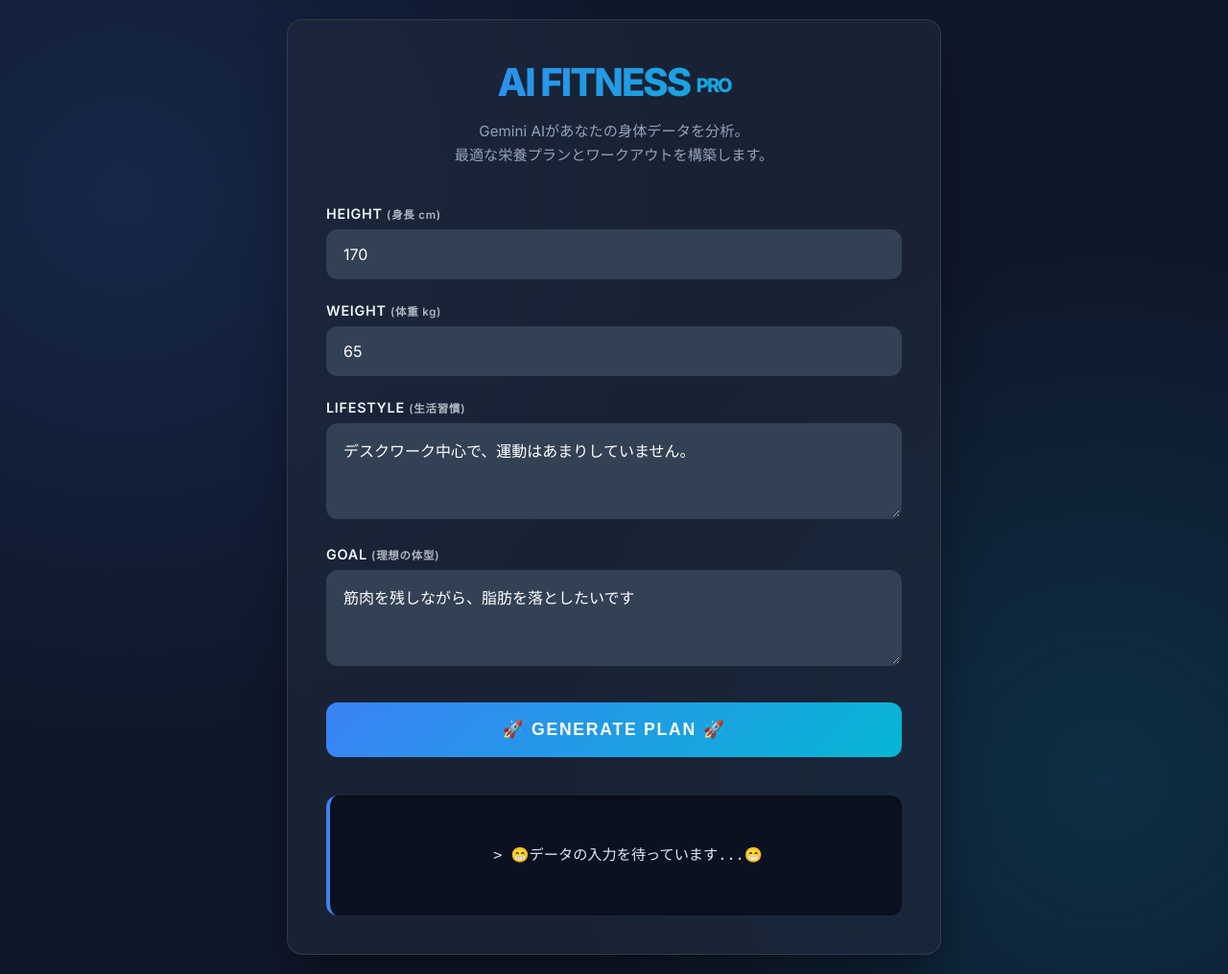
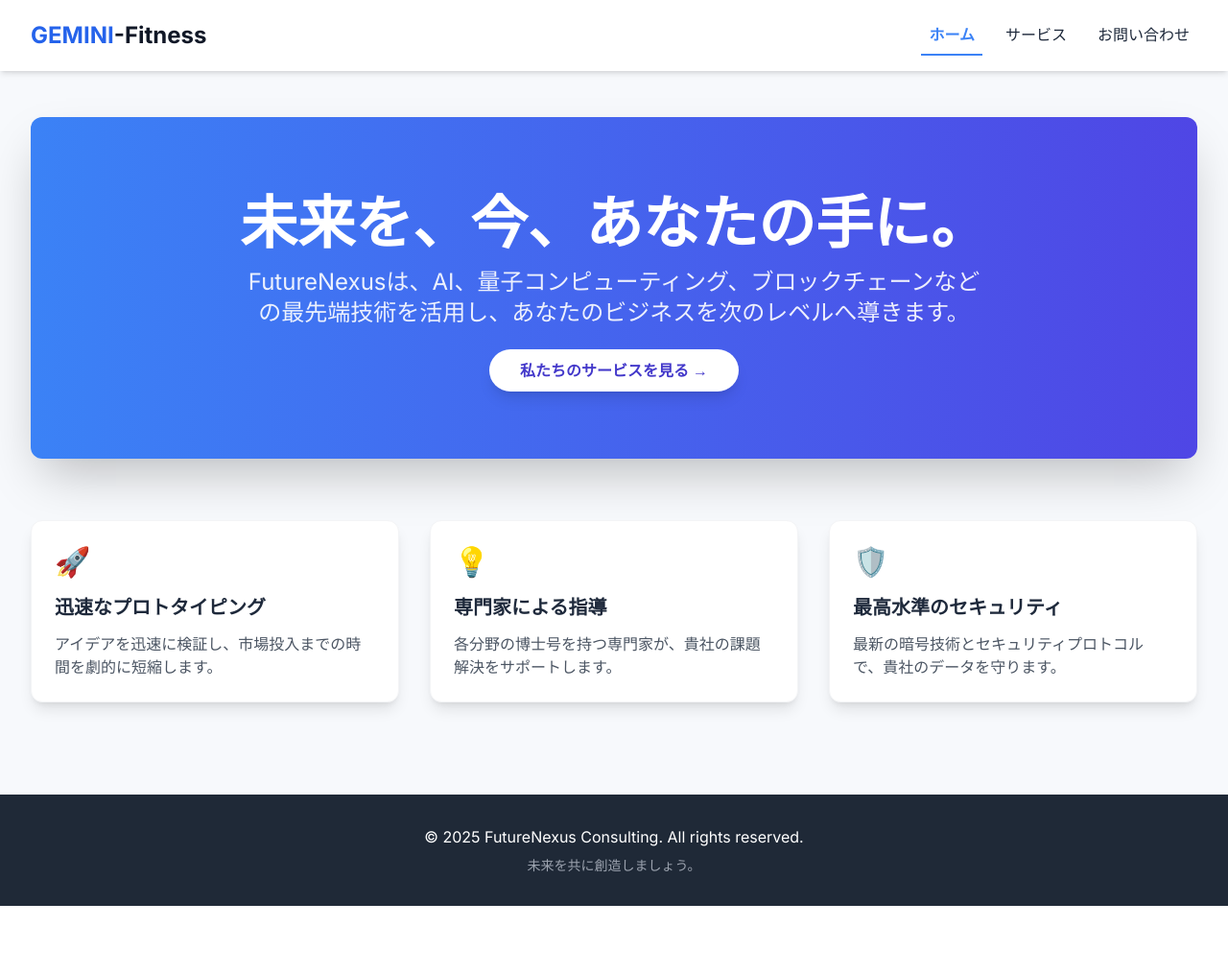
Before and after one commit to u54IuZADXnhBAixdrGyFiBfsmK6T/app, a Flask app: page / in a window 1280 px wide. Shown: the whole page at 96% size. After the commit the page ends 944 px from the top, so only its background shows below. Run offline with Flask 3, Linux system fonts and the light colour scheme; some libraries are stand-ins or nearby versions.

Commit message:
Add files via upload

```diff
--- a/app.py
+++ b/app.py
@@ -17,10 +17,21 @@ except Exception as e:
     client = None
 
 #2. Webページの表示（HTMLファイルの読み込み）
-
 @app.route('/')
 def index():
     return render_template('index.html')
+
+@app.route('/services')
+def services():
+    return render_template('services.html')
+
+@app.route('/contact')
+def contact():
+    return render_template('contact.html')
+
+@app.route('/gemini_fitness')
+def gemini_fitness():
+    return render_template('gemini_fitness.html')
 
 # 3. Geminiにリクエストを送信するAPIエンドポイント
 @app.route('/get_recommendation', methods=['POST'])
--- a/templates/index.html
+++ b/templates/index.html
@@ -1,40 +1,81 @@
 <!DOCTYPE html>
 <html lang="ja">
-
 <head>
     <meta charset="UTF-8">
     <meta name="viewport" content="width=device-width, initial-scale=1.0">
-    <title>AI Fitness Pro</title>
-    <link rel="stylesheet" href="{{ url_for('static', filename='css/style.css') }}">
+    <title>ホーム | FutureNexus</title>
+    <script src="https://cdn.tailwindcss.com"></script>
+    <style>
+        @import url('https://fonts.googleapis.com/css2?family=Inter:wght@100..900&display=swap');
+        body { font-family: 'Inter', sans-serif; background-color: #f7f9fc; color: #1e293b; }
+        @keyframes fadeIn { from { opacity: 0; transform: translateY(10px);} to { opacity: 1; transform: translateY(0);} }
+        .animate-fadeIn { animation: fadeIn 0.5s ease-out; }
+        .active-link { border-bottom: 2px solid #3b82f6; color: #3b82f6; font-weight: 600; }
+    </style>
 </head>
+<body class="min-h-screen flex flex-col">
 
-<body>
+<header class="bg-white shadow-md sticky top-0 z-50">
+    <div class="max-w-7xl mx-auto px-4 sm:px-6 lg:px-8 py-4 flex justify-between items-center">
+        <a href="/" class="text-2xl font-bold text-gray-900">
+            <span class="text-blue-600">GEMINI</span>-Fitness
+        </a>
+        <nav class="space-x-4 flex">
+            <a href="/" class="active-link p-2">ホーム</a>
+            <a href="/services" class="p-2 hover:text-blue-500">サービス</a>
+            <a href="/contact" class="p-2 hover:text-blue-500">お問い合わせ</a>
+        </nav>
+    </div>
+</header>
 
-    <div class="container">
-        <h1>AI FITNESS <span style="font-size:0.5em; vertical-align: middle;">PRO</span></h1>
-        <p>Gemini AIがあなたの身体データを分析。<br>最適な栄養プランとワークアウトを構築します。</p>
+<main class="flex-grow">
+    <div class="max-w-7xl mx-auto px-4 sm:px-6 lg:px-8 py-12 animate-fadeIn">
 
-        <label for="height">HEIGHT <span style="font-size:0.8em; opacity:0.7;">(身長 cm)</span></label>
-        <input type="number" id="height" placeholder="例: 170" value="170">
+        <!-- Home content -->
+        <section>
+            <div class="text-center py-20 bg-gradient-to-r from-blue-500 to-indigo-600 rounded-xl shadow-2xl text-white">
+                <h1 class="text-5xl md:text-6xl font-extrabold mb-4 leading-tight">
+                    未来を、今、あなたの手に。
+                </h1>
+                <p class="text-xl md:text-2xl mb-8 opacity-90 max-w-3xl mx-auto">
+                    FutureNexusは、AI、量子コンピューティング、ブロックチェーンなどの最先端技術を活用し、あなたのビジネスを次のレベルへ導きます。
+                </p>
+                <a href="/gemini_fitness"
+                   class="bg-white text-indigo-700 hover:bg-gray-100 font-bold py-3 px-8 rounded-full shadow-lg transition duration-300 transform hover:scale-105">
+                    私たちのサービスを見る →
+                </a>
+            </div>
 
-        <label for="weight">WEIGHT <span style="font-size:0.8em; opacity:0.7;">(体重 kg)</span></label>
-        <input type="number" id="weight" placeholder="例: 65" value="65">
+            <div class="mt-16 grid md:grid-cols-3 gap-8">
+                <div class="bg-white p-6 rounded-xl shadow-lg border border-gray-100">
+                    <div class="text-blue-500 mb-4 text-3xl">🚀</div>
+                    <h3 class="text-xl font-bold mb-3">迅速なプロトタイピング</h3>
+                    <p class="text-gray-600">アイデアを迅速に検証し、市場投入までの時間を劇的に短縮します。</p>
+                </div>
 
-        <label for="activity">LIFESTYLE <span style="font-size:0.8em; opacity:0.7;">(生活習慣)</span></label>
-        <textarea id="activity" placeholder="例: デスクワーク中心で、運動は週末のみ。">デスクワーク中心で、運動はあまりしていません。</textarea>
+                <div class="bg-white p-6 rounded-xl shadow-lg border border-gray-100">
+                    <div class="text-blue-500 mb-4 text-3xl">💡</div>
+                    <h3 class="text-xl font-bold mb-3">専門家による指導</h3>
+                    <p class="text-gray-600">各分野の博士号を持つ専門家が、貴社の課題解決をサポートします。</p>
+                </div>
 
-        <label for="ideal">GOAL <span style="font-size:0.8em; opacity:0.7;">(理想の体型)</span></label>
-        <textarea id="ideal" placeholder="例: 腹筋を割りつつ、スタミナをつけたい。">筋肉を残しながら、脂肪を落としたいです</textarea>
+                <div class="bg-white p-6 rounded-xl shadow-lg border border-gray-100">
+                    <div class="text-blue-500 mb-4 text-3xl">🛡️</div>
+                    <h3 class="text-xl font-bold mb-3">最高水準のセキュリティ</h3>
+                    <p class="text-gray-600">最新の暗号技術とセキュリティプロトコルで、貴社のデータを守ります。</p>
+                </div>
+            </div>
+        </section>
 
-        <button id="recommendBtn">🚀 GENERATE PLAN 🚀</button>
+    </div>
+</main>
 
-        <div id="output">
-                > 😁データの入力を待っています...😁
-        </div>
+<footer class="bg-gray-800 text-white mt-12">
+    <div class="max-w-7xl mx-auto px-4 sm:px-6 lg:px-8 py-8 text-center">
+        <p>&copy; 2025 FutureNexus Consulting. All rights reserved.</p>
+        <p class="text-sm text-gray-400 mt-2">未来を共に創造しましょう。</p>
     </div>
-    <script src="https://cdn.jsdelivr.net/npm/marked/marked.min.js"></script>
-    <script src="{{ url_for('static', filename='js/app.js') }}"></script>
+</footer>
 
 </body>
-
 </html>
```
Also changed, not shown: templates/contact.html (added, +82 -0 lines), templates/gemini_fitness.html (added, +40 -0 lines), templates/services.html (added, +96 -0 lines).
